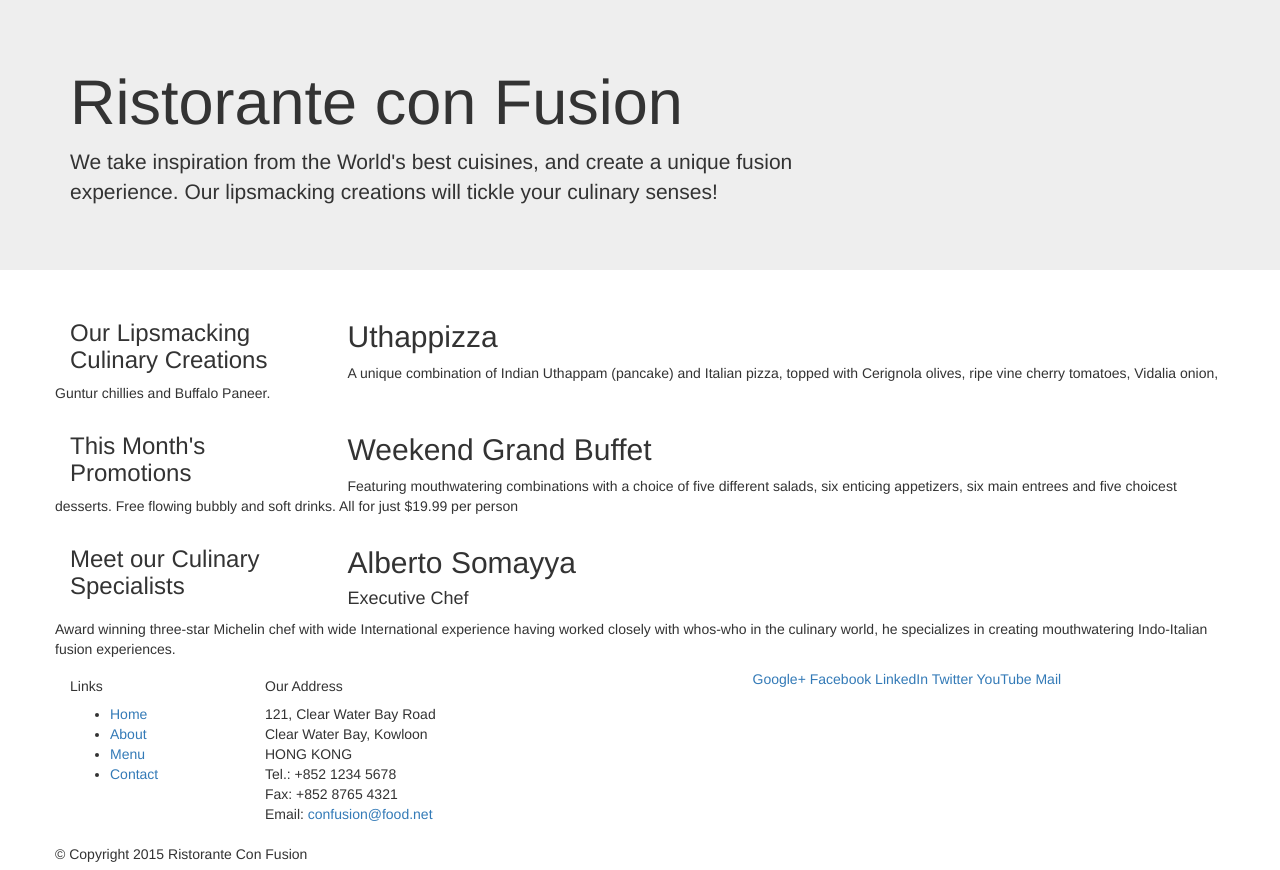
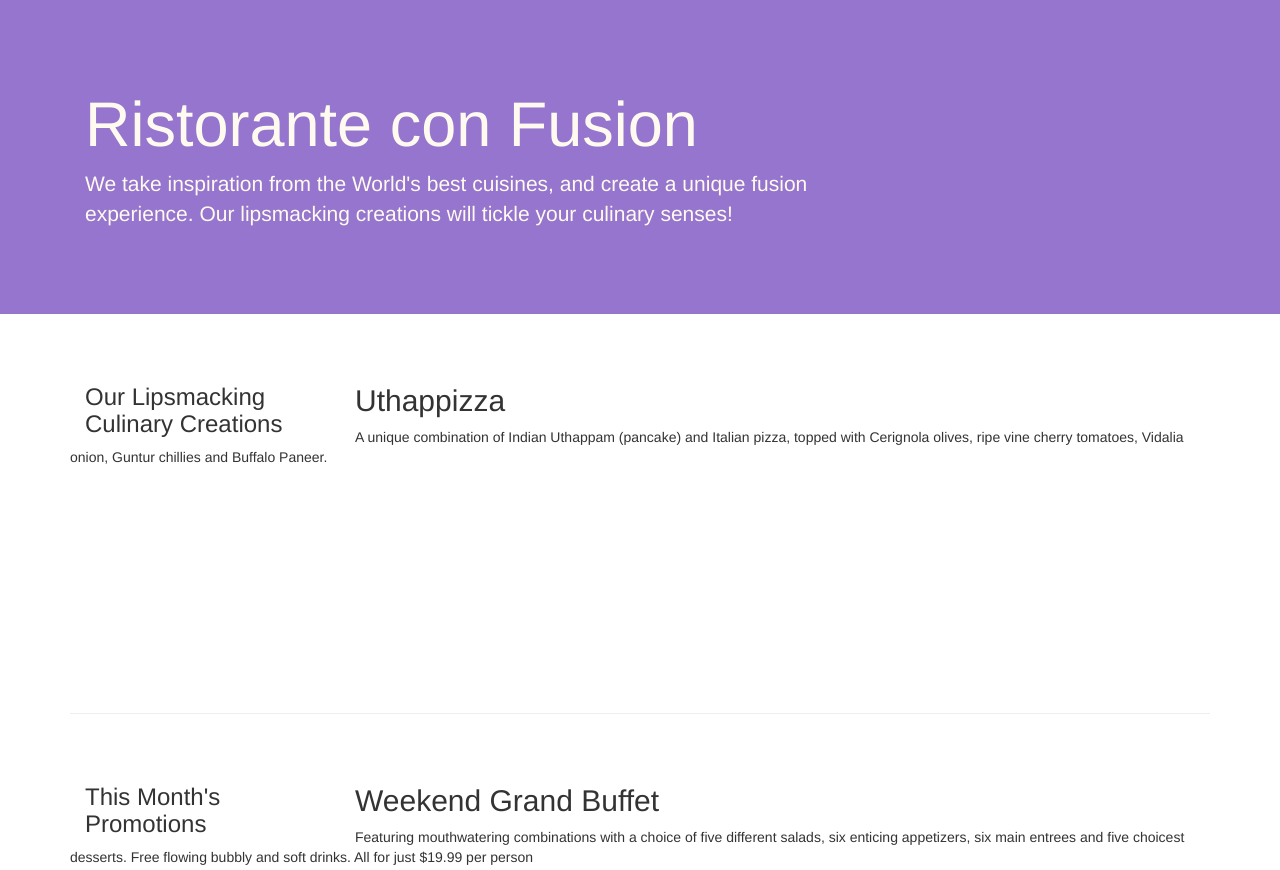
Before and after one commit to rabrapo/bustrap4, a website: page index.html in a window 1280 px wide. Shown: the top 870 px of the page. Drawn offline with nearby package versions, Linux system fonts and the light colour scheme.

Commit message:
Grid parte 2 y añadir clases propias css

```diff
--- /dev/null
+++ b/css/styles.css
@@ -0,0 +1,30 @@
+.row-header {
+  margin: 0px auto;
+  padding: 0px auto;
+}
+
+.row-content {
+  margin: 0px auto;
+  padding: 50px 0px 50px 0px;
+  border-bottom: 1px ridge;
+  min-height: 400px;
+}
+
+.footer {
+  background-color: #D1C4E9;
+  margin: 0px auto;
+  padding: 20px 0px 20px 0px;
+}
+
+.jumbotron {
+  padding: 70px 30px 70px 30px;
+  margin: 0px auto;
+  background: #9575CD;
+  color: floralwhite;
+}
+
+.address {
+  font-size: 80%;
+  margin: 0px;
+  color: #0F0F0F;
+}
--- a/index.html
+++ b/index.html
@@ -9,6 +9,7 @@
 
     <!-- Bootstrap CSS -->
     <link rel="stylesheet" href="node_modules/bootstrap/dist/css/bootstrap.min.css">
+    <link rel="stylesheet" href="css/styles.css">
     <title>Ristorante Con Fusion</title>
   </head>
 
@@ -16,7 +17,7 @@
 
     <header class="jumbotron">
       <div class="container">
-          <div class="row">
+          <div class="row row-header">
               <div class="col-12 col-sm-8">
                   <h1>Ristorante con Fusion</h1>
                   <p>We take inspiration from the World's best cuisines, and create a unique fusion experience. Our lipsmacking creations will tickle your culinary senses!</p>
@@ -28,17 +29,17 @@
     </header>
 
     <div class="container">
-      <div class="row">
-        <div class="col-sm-4 push-sm-8 col-md-3 push-md-9">
+      <div class="row row-content align-items-center">
+        <div class="col-sm-4 col-md-3 flex-last">
           <h3>Our Lipsmacking Culinary Creations</h3>
         </div>
-        <div class="col-sm pull-sm-4 col-md pull-md-3">
+        <div class="col-sm col-md flex-first">
           <h2>Uthappizza</h2>
           <p>A unique combination of Indian Uthappam (pancake) and Italian pizza, topped with Cerignola olives, ripe vine cherry tomatoes, Vidalia onion, Guntur chillies and Buffalo Paneer.</p>
         </div>
       </div>
 
-      <div class="row">
+      <div class="row row-content align-items-center">
         <div class="col-sm-4 col-md-3">
           <h3>This Month's Promotions</h3>
         </div>
@@ -48,11 +49,11 @@
         </div>
       </div>
 
-      <div class="row">
-        <div class="col-sm-4 push-sm-8 col-md-3 push-md-9">
+      <div class="row row-content align-items-center">
+        <div class="col-sm-4 col-md-3 flex-last">
           <h3>Meet our Culinary Specialists</h3>
         </div>
-        <div class="col-sm pull-sm-4 col-md pull-md-3">
+        <div class="col-sm col-md flex-first">
           <h2>Alberto Somayya</h2>
           <h4>Executive Chef</h4>
           <p>Award winning three-star Michelin chef with wide International experience having worked closely with whos-who in the culinary world, he specializes in creating mouthwatering Indo-Italian fusion experiences. </p>
@@ -60,12 +61,12 @@
       </div>
     </div>
 
-    <footer>
+    <footer class="footer">
       <div class="container">
         <div class="row">
           <div class="col-5 offset-1 col-sm-2">
             <h5>Links</h5>
-            <ul>
+            <ul class="list-unstyled">
               <li><a href="#">Home</a></li>
               <li><a href="#">About</a></li>
               <li><a href="#">Menu</a></li>
@@ -83,8 +84,8 @@
               Email: <a href="mailto:confusion@food.net">confusion@food.net</a>
             </address>
           </div>
-          <div class="col col-sm-4">
-            <div>
+          <div class="col col-sm-4 align-self-center">
+            <div style="text-align: center">
               <a href="http://google.com/+">Google+</a>
               <a href="http://www.facebook.com/profile.php?id=">Facebook</a>
               <a href="http://www.linkedin.com/in/">LinkedIn</a>
@@ -94,7 +95,7 @@
             </div>
           </div>
         </div>
-        <div class="row">
+        <div class="row justify-content-center">
           <div class="col-auto">
             <p>© Copyright 2015 Ristorante Con Fusion</p>
           </div>
```
